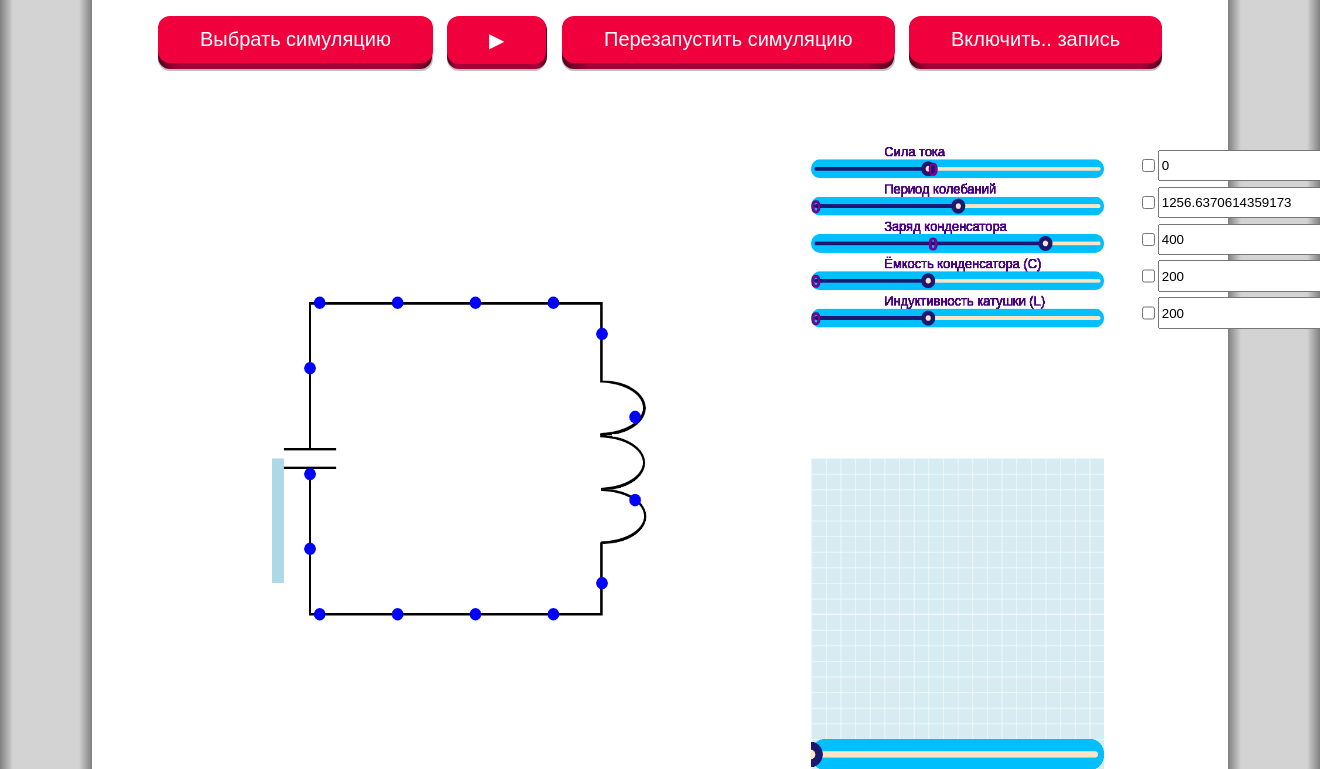
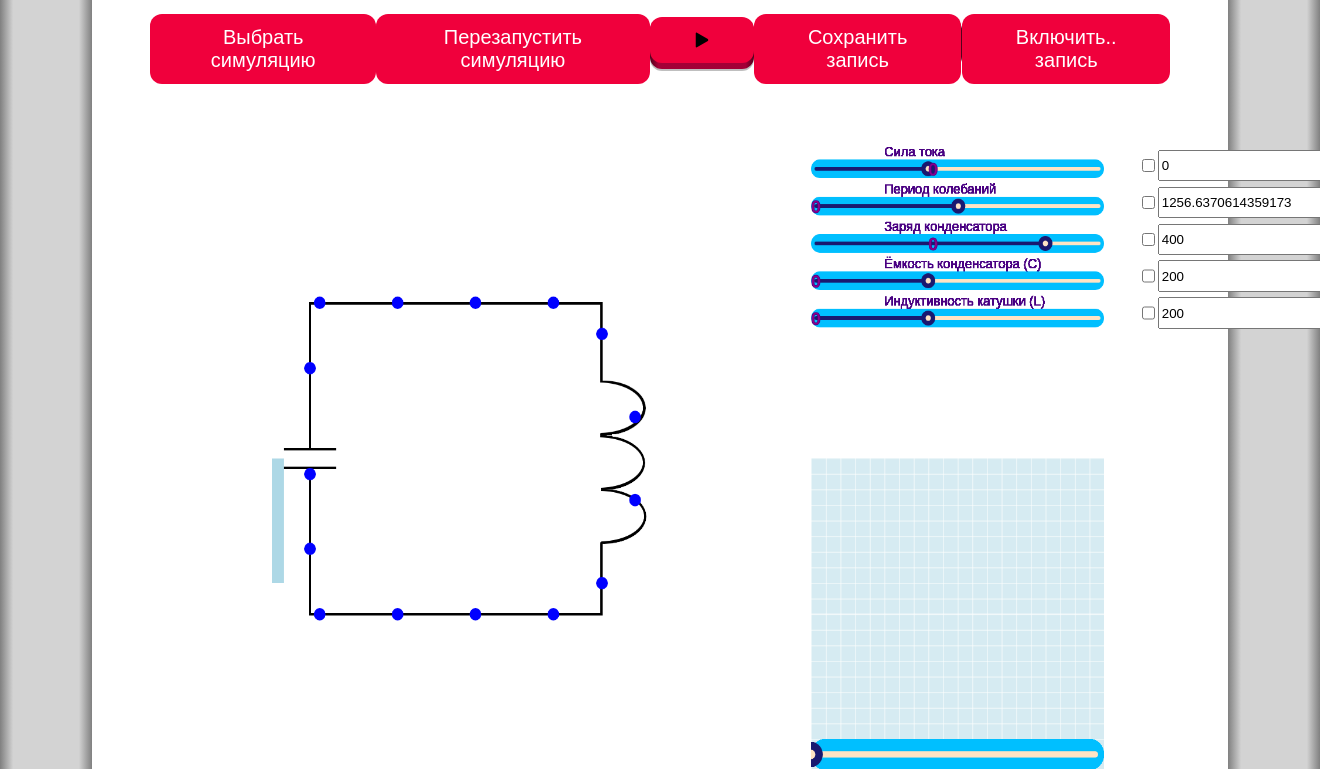
Before and after one commit to gittolstov/PhysicsProject, a Flask app: page / in a window 1320 px wide; the page is wider, and only the part inside the window is pictured. Shown: the top 769 px of that part. Run offline with Flask 3, Linux system fonts and the light colour scheme.

Commit message:
trying to recommit visuals 2

```diff
--- a/templates/Simulation.html
+++ b/templates/Simulation.html
@@ -29,19 +29,26 @@
 								</div>
 							</span>
 						</button>
+						<button onclick="reset()" class="button-82-pushable" role="button">
+							<span class="button-82-shadow"></span>
+							<span class="button-82-edge"></span>
+							<span class="button-82-front text">
+								<a>Перезапустить симуляцию</a>
+							</span>
+						</button>
 						</button>
 						<button onclick="sendMyData('pause');" class="button-82-pushable" role="button">
 							<span class="button-82-shadow"></span>
 							<span class="button-82-edge"></span>
 							<span class="button-82-front text">
-								<a id="pause">▶</a>
+								<img height="22" width="20" src="/static/pause.svg" id="pause">
 							</span>
 						</button>
 						<button onclick="tryResetting()" class="button-82-pushable" role="button">
 							<span class="button-82-shadow"></span>
 							<span class="button-82-edge"></span>
 							<span class="button-82-front text">
-								<a>Перезапустить симуляцию</a>
+								<a>Сохранить запись</a>
 							</span>
 						</button>
 						<button onclick="playRecording()" class="button-82-pushable" role="button">
@@ -57,10 +64,9 @@
 						<canvas class="canvas" width=1000 height=1000 id="main"></canvas>
 					</div>
 					<div class="lesser-wrapper">
-						<canvas id="sliderCanvas" class="sliders-box" width=500 height=500 onmousedown="keyDown();" onmousemove="mouseMoveHandler();" onmouseup="keyUp();">
-						</canvas>
+						<canvas id="sliderCanvas" class="sliders-box" width=500 height=500 onmousedown="keyDown();" onclick="keyDown();mouseMoveHandler();keyUp();" onmousemove="mouseMoveHandler();" onmouseup="keyUp();"></canvas>
 						<div>
-							<canvas class="graph-canvas" width=500 height=500 id="graph" onmousedown="keyDown(1);" onmousemove="mouseMoveHandler(1);" onmouseup="keyUp(1);"></canvas>
+							<canvas class="graph-canvas" width=500 height=500 id="graph" onmousedown="keyDown(1);" onclick="keyDown(1);mouseMoveHandler(1);keyUp(1);" onmousemove="mouseMoveHandler(1);" onmouseup="keyUp(1);"></canvas>
 						</div>
 					</div>
 					<div class="lesser-wrapper2" id="checkboxes">
```
